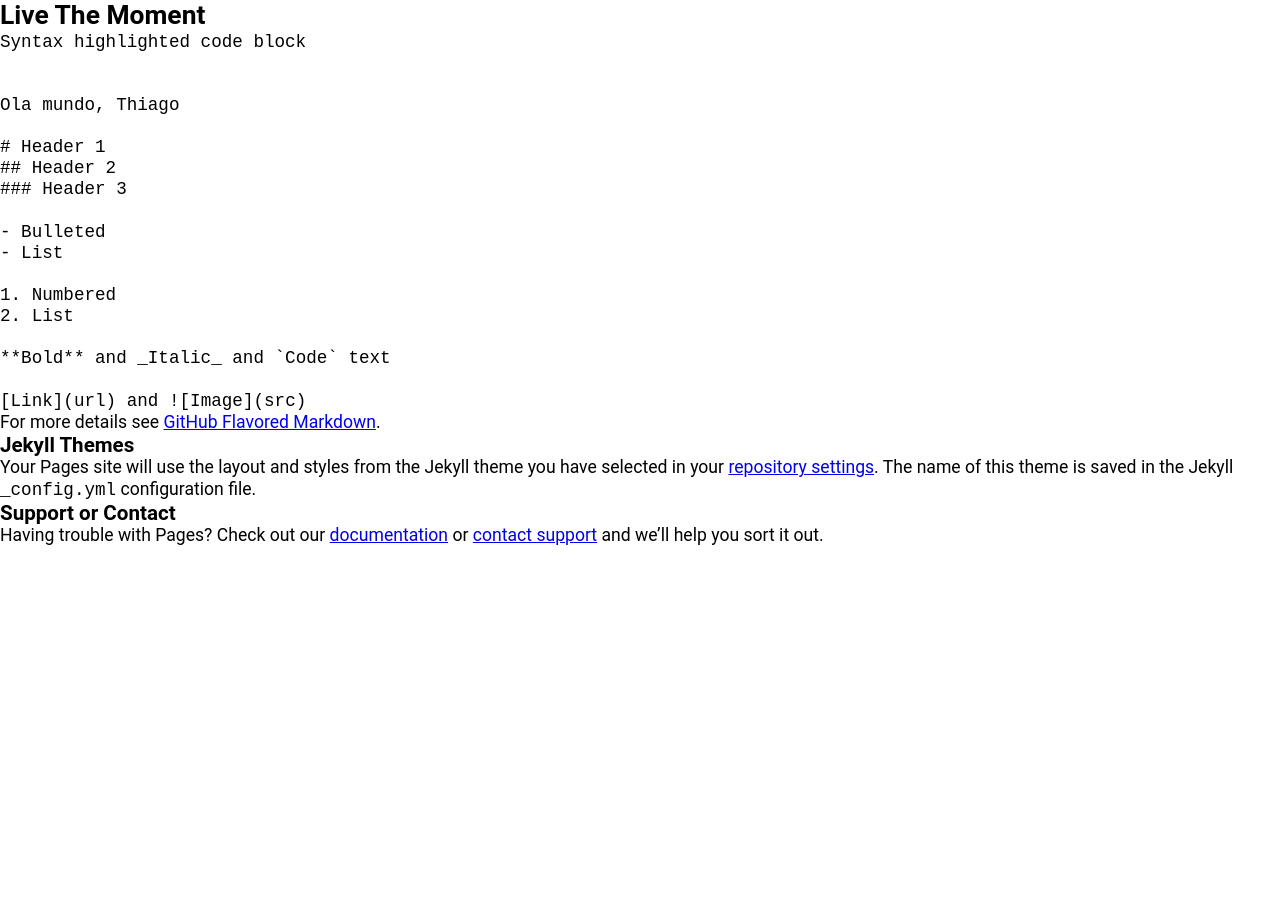
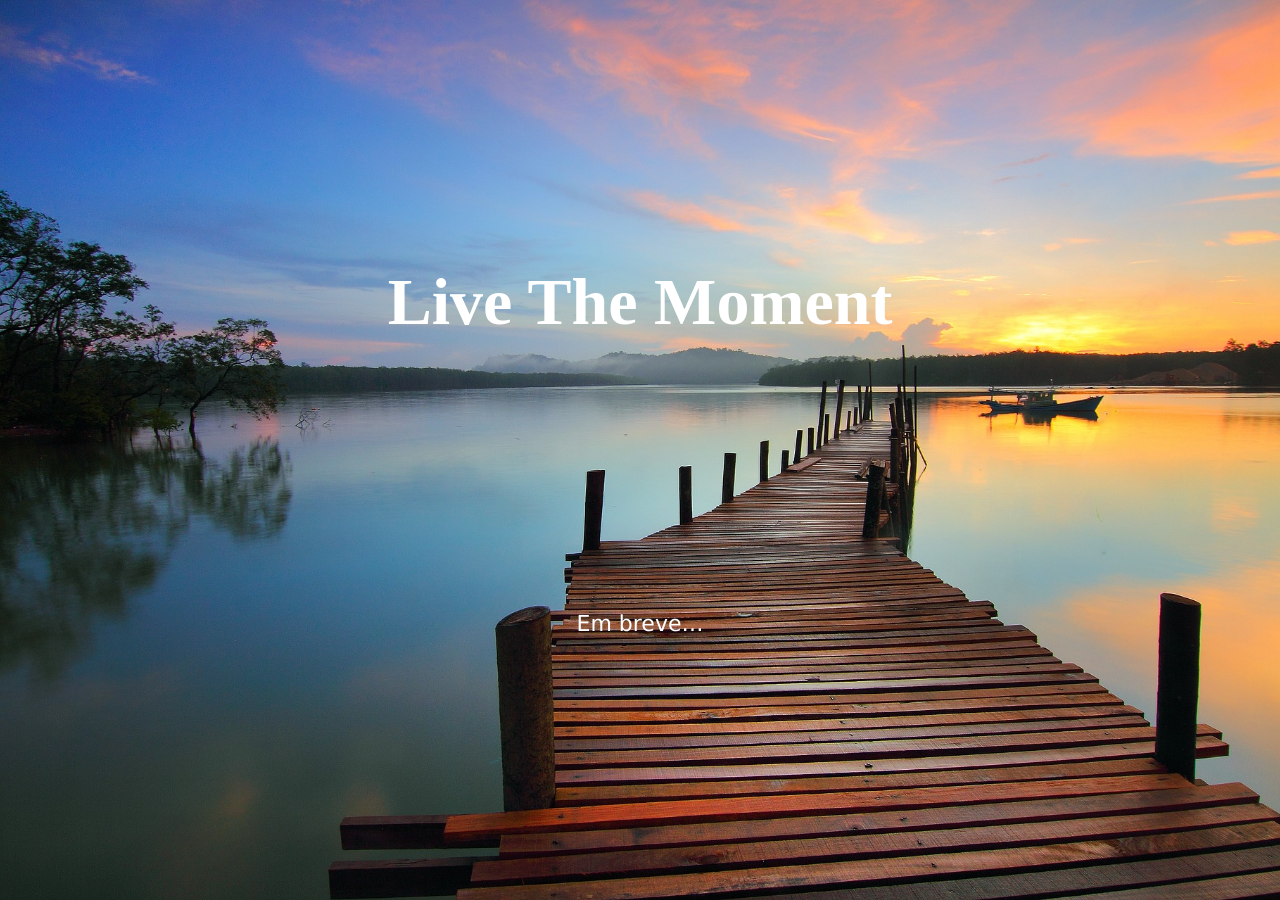
Before and after one commit to livethemoment/livethemoment.com.br, a Jekyll site: the page built from index.md, in a window 1280 px wide. Built offline with Jekyll 4.4.1, drawn with Linux system fonts in a browser that asks for light colours; some web fonts are replaced; our own code applies the rules of GitHub Pages for plain Markdown files.

Commit message:
create page default

````diff
--- a/_layouts/default.html
+++ b/_layouts/default.html
@@ -5,11 +5,14 @@ layout: default
 <!DOCTYPE html>
 <html lang="en">
   <head>
-    <title>Default</title>
+    <title>Live the moment</title>
+    <link href="https://fonts.googleapis.com/css?family=Over+the+Rainbow" rel="stylesheet">
     <link href="assets/css/main.css" rel="stylesheet" type="text/css">
   </head>
   <body>
-    {{ content }}
+  	<main>
+    	{{ content }}
+  	</main>
 
     <script src="assets/js/main.js"></script>
   </body>
--- a/assets/css/main.css
+++ b/assets/css/main.css
@@ -1 +1 @@
-*{border:0;margin:0;outline:0;padding:0;}*,*:after,*:before{box-sizing:border-box}html{font-size:62.5%;}body{font-family:'Roboto',sans-serif;font-size:1.6rem;line-height:1.2}@media (min-width:600px){html{font-size:65.625%;}}@media (min-width:900px){html{font-size:68.75%;}}
+*{border:0;margin:0;outline:0;padding:0;}*,*:after,*:before{box-sizing:border-box}html{font-size:62.5%;}body{color:#fff;font-family:'Lucida Sans Unicode','Lucida Grande',sans-serif;font-size:2rem;line-height:1.2}h1{font-family:'Over the Rainbow',cursive;font-size:6rem;margin-bottom:30vh}main{background-image:url("../../media/livethemoment.jpg");background-position:center;background-repeat:no-repeat;background-size:cover;display:-webkit-box;display:-ms-flexbox;display:flex;-webkit-box-orient:vertical;-webkit-box-direction:normal;-ms-flex-direction:column;flex-direction:column;-webkit-box-pack:center;-ms-flex-pack:center;justify-content:center;height:100vh;text-align:center;width:100vw}@media (min-width:600px){html{font-size:65.625%;}}@media (min-width:900px){html{font-size:68.75%;}}
--- a/assets/js/main.js
+++ b/assets/js/main.js
@@ -1 +1 @@
-!function(){"use strict"}();
+!function(){"use strict";console.log("hello its working world")}();
--- a/index.md
+++ b/index.md
@@ -1,36 +1,8 @@
 ---
 layout: default
+loucura: ola mundo
 ---
 
-## Live The Moment
+# Live The Moment
 
-```markdown
-Syntax highlighted code block
-
-
-Ola mundo, Thiago
-
-# Header 1
-## Header 2
-### Header 3
-
-- Bulleted
-- List
-
-1. Numbered
-2. List
-
-**Bold** and _Italic_ and `Code` text
-
-[Link](url) and ![Image](src)
-```
-
-For more details see [GitHub Flavored Markdown](https://guides.github.com/features/mastering-markdown/).
-
-### Jekyll Themes
-
-Your Pages site will use the layout and styles from the Jekyll theme you have selected in your [repository settings](https://github.com/jhonescpereira/livethemoment/settings). The name of this theme is saved in the Jekyll `_config.yml` configuration file.
-
-### Support or Contact
-
-Having trouble with Pages? Check out our [documentation](https://help.github.com/categories/github-pages-basics/) or [contact support](https://github.com/contact) and we’ll help you sort it out.
+Em breve...
````
Also changed, not shown: src/styl/generic/reset.styl (+22 -2 lines).
